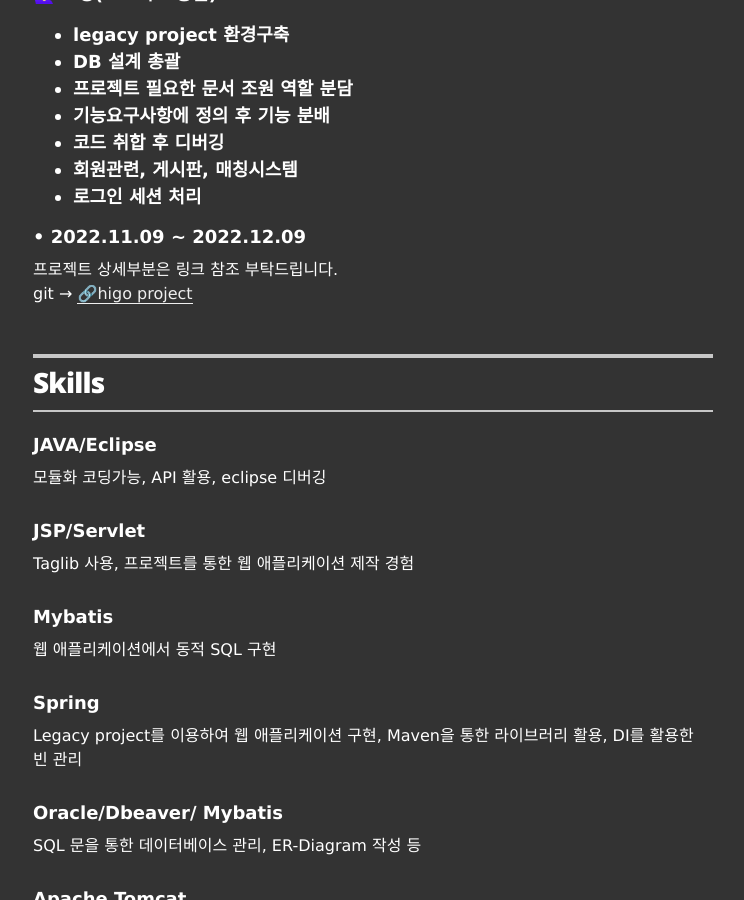
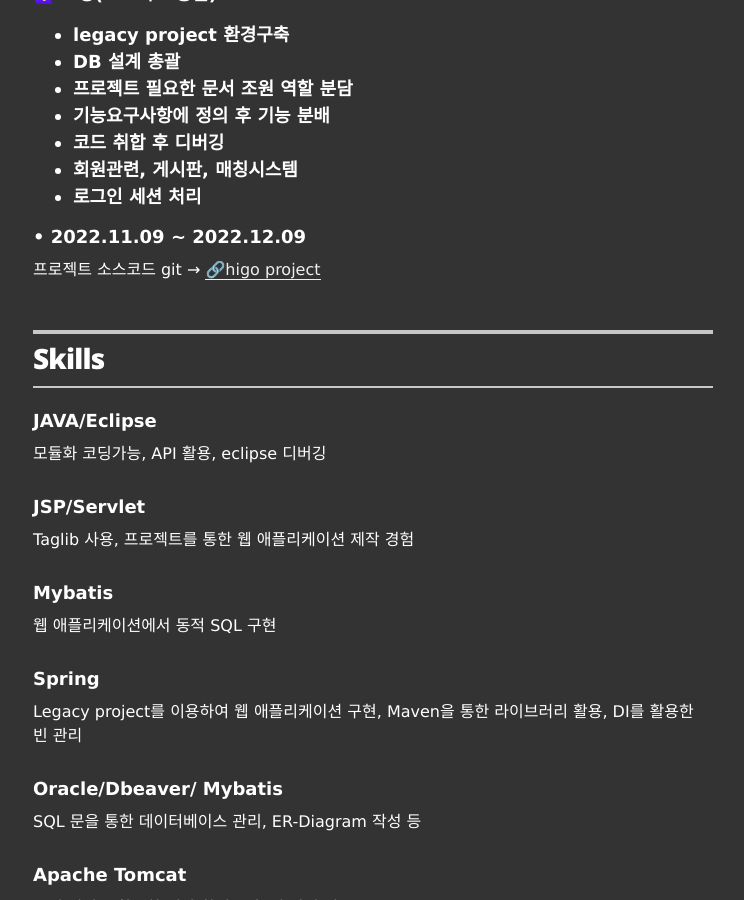
Before and after one commit to skhellou/myself, a Jekyll site: the page built from index.html, in a window 1280 px wide and 900 px high, scrolled down 1238 px. Shown: the whole window, without its empty margins (267-1011 px from the left). Built offline with Jekyll 4.4.1, drawn with Linux system fonts in a browser that asks for light colours.

Commit message:
Update projects.yml

```diff
--- a/_data/projects.yml
+++ b/_data/projects.yml
@@ -6,7 +6,7 @@
   role: 🙋🏻‍♀️ 조장(프로젝트 총괄)<ul class="resume-item-list"><li>legacy project 환경구축</li><li>DB 설계 총괄</li><li>프로젝트 필요한 문서 조원 역할 분담</li><li>기능요구사항에 정의 후 기능 분배</li><li>코드 취합 후 디버깅</li><li>회원관련, 게시판, 매칭시스템</li><li>로그인 세션 처리</li></ul>
   duration: 2022.11.09 ~ 2022.12.09
   url: "https://www.notion.so/Higo-Hidden-Gosu-4b798ef9e9514da18c0cf7cb1428abfb?pvs=4"
-  description: 프로젝트 상세부분은 링크 참조 부탁드립니다.<br> git → <a href="https://github.com/skhellou/higo.git"> 🔗higo project</a>
+  description: 프로젝트 소스코드 git → <a href="https://github.com/skhellou/higo.git"> 🔗higo project</a>
 
 # Springfield Community Outreach Group
 #- project: Springfield Community Outreach Group
```
